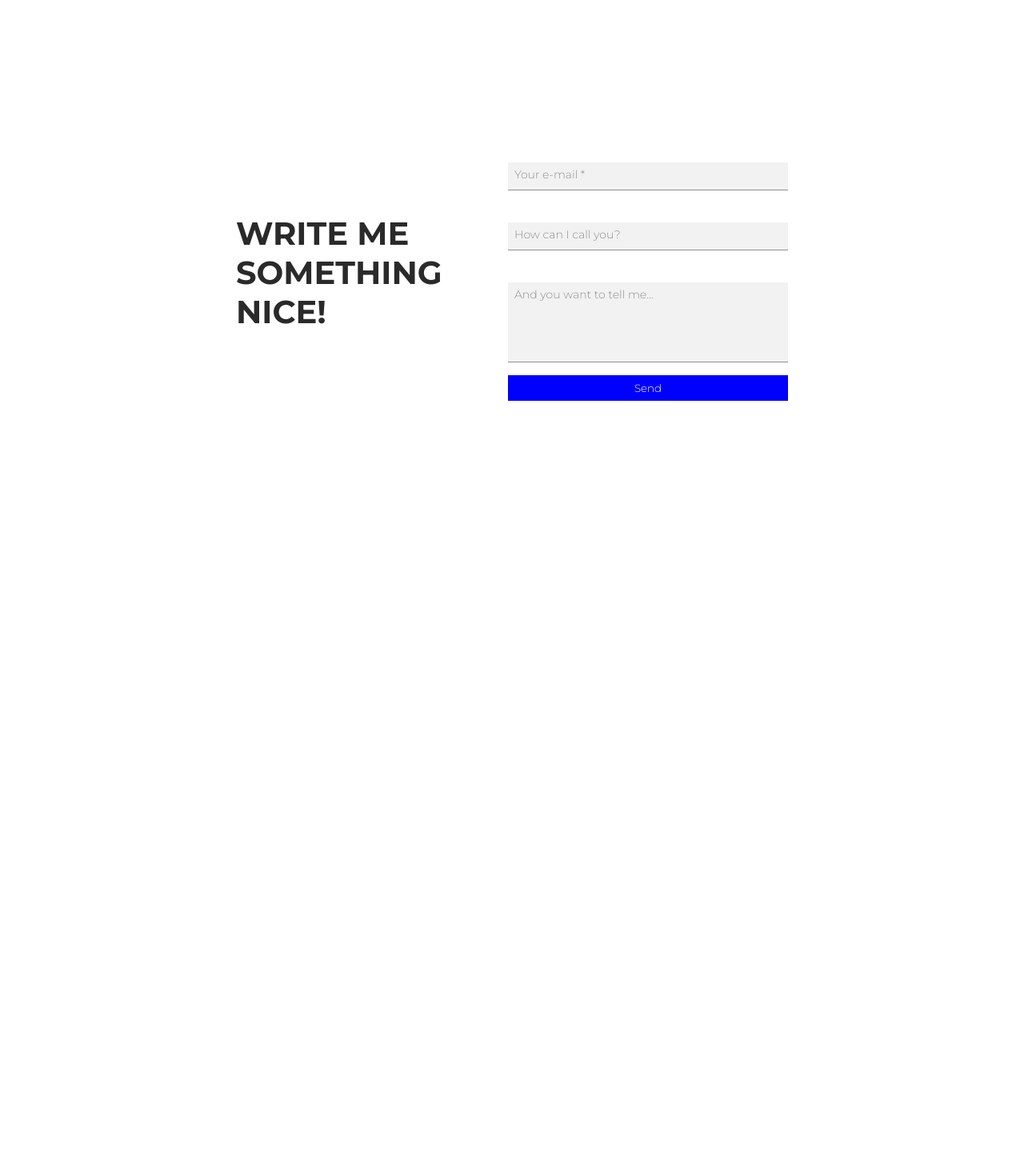
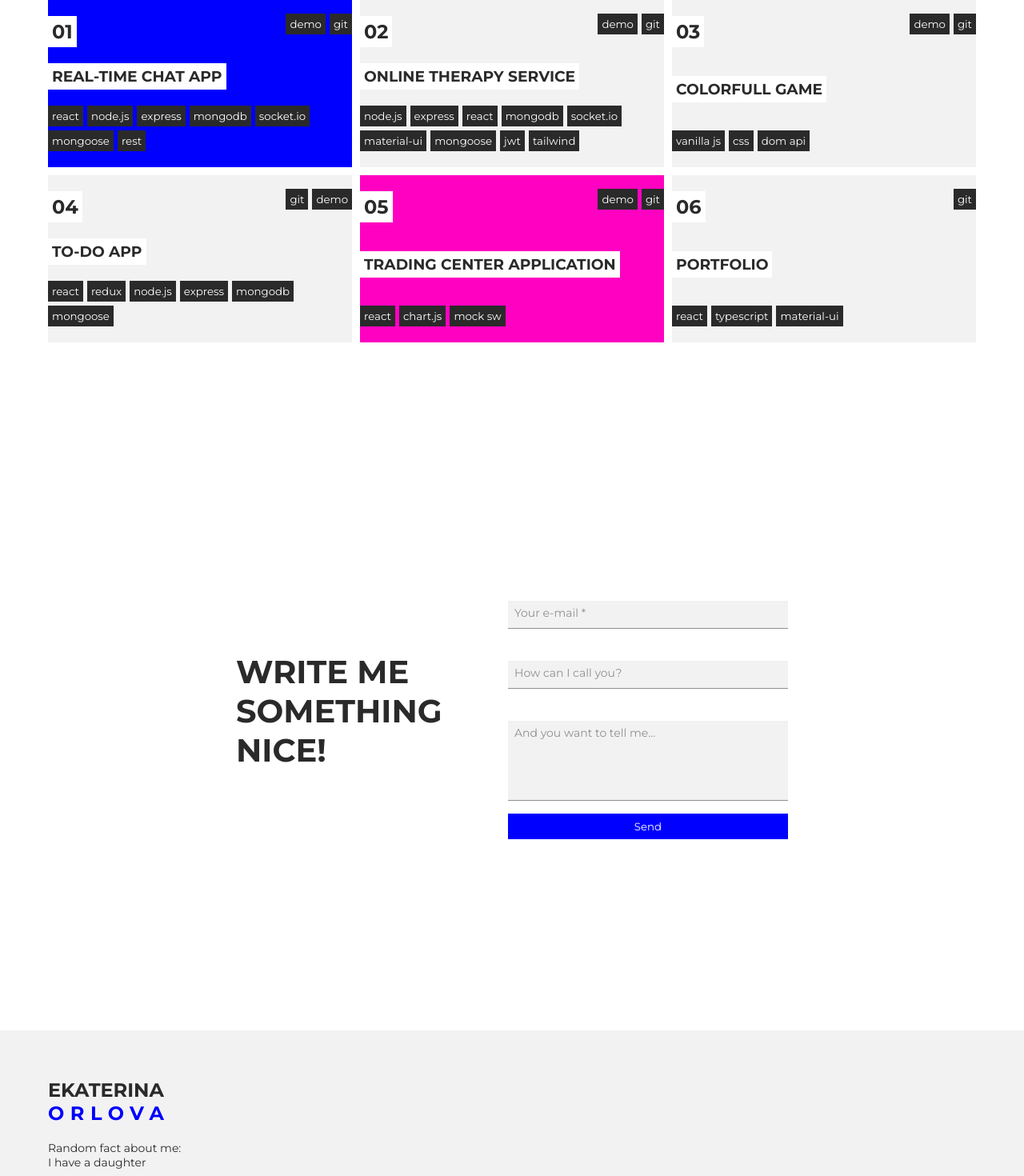
Before and after one commit to emlevina/portfolio, a React (Create React App) app: page / in a window 1280 px wide. Shown: the part 860-2330 px from the top of the page at 80% size. Before the commit the page ends 1600 px from the top, so only its background shows below. Built offline with nearby package versions, Linux system fonts and the light colour scheme.

Commit message:
Added projects section

```diff
--- a/public/index.html
+++ b/public/index.html
@@ -3,12 +3,12 @@
 
 <head>
   <meta charset="utf-8" />
-  <link rel="icon" href="%PUBLIC_URL%/favicon.ico" id='favicon'/>
+  <link rel="icon" href="%PUBLIC_URL%/favicon.ico"/>
   <meta name="viewport" content="width=device-width, initial-scale=1" />
   <meta name="theme-color" content="#000000" />
   <link rel="preconnect" href="https://fonts.googleapis.com">
   <link rel="preconnect" href="https://fonts.gstatic.com" crossorigin>
-  <link href="https://fonts.googleapis.com/css2?family=Montserrat:wght@100;300;700&display=swap" rel="stylesheet">
+  <link href="https://fonts.googleapis.com/css2?family=Montserrat:wght@100;300;400;700&display=swap" rel="stylesheet">
 
   <meta name="description" content="Web site created using create-react-app" />
   <link rel="apple-touch-icon" href="%PUBLIC_URL%/logo192.png" />
--- a/src/App.css
+++ b/src/App.css
@@ -26,6 +26,7 @@
 body {
     font-family: 'Montserrat', sans-serif;
     font-size: 16rem;
+    font-weight: normal;
     background-color: var(--color-white);
 }
 
@@ -47,4 +48,11 @@ h1,
 h2,
 h3 {
     text-transform: uppercase;
+    font-weight: 900;
 }
+
+footer {
+    padding: 60rem;
+    color: var(--color-gray);
+    background-color: var(--color-light-gray);
+}
--- a/src/App.tsx
+++ b/src/App.tsx
@@ -4,13 +4,17 @@ import Cover from './components/Cover';
 import { ThemeContext } from './context/ThemeContext';
 import { useContext } from 'react'
 import Form from './components/Form';
+import Projects from './components/Projects';
+import Footer from './components/Footer';
 
 function App() {
   const { theme } = useContext(ThemeContext);
   return (
     <div className={`${theme}`}>
       <Cover />
+      <Projects />
       <Form />
+      <Footer />
     </div>
   );
 }
--- /dev/null
+++ b/src/components/Footer.tsx
@@ -0,0 +1,26 @@
+import React from 'react';
+import styles from './footer.module.css'
+
+const Footer = () => {
+    const facts = [
+        'I live in Haifa',
+        'I love singing songs from cartoons',
+        'I have a daughter'
+    ]
+
+    const randomFact = facts[facts.length * Math.random() | 0]
+    return (
+        <footer>
+            <div className={styles.left}>
+                <h2>Ekaterina<br /><span className={styles.textAccent}>Orlova</span></h2>
+                <p>Random fact about me:<br /> {randomFact}</p>
+            </div>
+            <div className={styles.right}>
+
+            </div>
+
+        </footer>
+    );
+};
+
+export default Footer;
--- /dev/null
+++ b/src/components/Projects.tsx
@@ -0,0 +1,40 @@
+import React from 'react';
+import { projectsData, ProjectType } from './projectsData';
+import styles from './projects.module.css'
+
+type Props = {
+    project: ProjectType,
+    children?: React.ReactNode
+}
+
+const Tag = ({ tag }: { tag: string }) => {
+    return <small className={styles.tag}>{tag}</small>
+}
+
+const ProjectCard: React.FC<Props> = ({ project }) => {
+    return (
+        <div className={[styles.card, styles[project.background]].join(' ')}>
+            <div className={styles.cardBody}>
+                <div className={styles.cardHeader}>
+                    <h2>{`0${project.id}`}</h2>
+                    <div className={styles.tags}>
+                        {project.links.map((link, i) => <a href={link.url} target="_blank" rel="noreferrer noopener" key={i}><Tag tag={link.name}/></a>)}
+                    </div>
+                </div>
+                <h3>{project.title}</h3>
+                <p className={styles.desc}>{project.desc}</p>
+                <div className={styles.tags}>{project.tags.map((tag, i) => <Tag tag={tag} key={i} />)}</div>
+            </div>
+        </div>
+    )
+}
+
+const Projects = () => {
+    return (
+        <section className={styles.fullscreen}>
+            <div className={styles.gallery}>{projectsData.map(prj => <ProjectCard project={prj} key={prj.id} />)}</div>
+        </section>
+    );
+};
+
+export default Projects;
--- a/src/components/ThemeSwitcher.tsx
+++ b/src/components/ThemeSwitcher.tsx
@@ -26,7 +26,9 @@ const ThemeSwitcher: React.FC<Props> = (): JSX.Element => {
           onChange={toggleTheme}
           size="small"
           inputProps={{ 'aria-label': 'controlled' }}
+
         />}
+        style={{ fontWeight: 100 }}
         label="dark mode"
         labelPlacement="end"
       />
--- a/src/components/cover.module.css
+++ b/src/components/cover.module.css
@@ -33,6 +33,7 @@
 
 .list {
     list-style: none;
+    font-weight: 300;
     display: flex;
     gap: 20rem;
     flex-wrap: wrap;
--- /dev/null
+++ b/src/components/footer.module.css
@@ -0,0 +1,16 @@
+.left {
+    display: flex;
+    flex-direction: column;
+    gap: 20rem;
+    max-width: 200rem;
+}
+
+.left p {
+    font-size: 14rem;
+}
+
+.textAccent {
+    letter-spacing: 0.315em;
+    color: var(--color-blue);
+    transition: color 0.3s ease;
+}
--- /dev/null
+++ b/src/components/projects.module.css
@@ -0,0 +1,114 @@
+.fullscreen {
+    min-height: min(500rem, 100vh);
+    padding: 60rem;
+    display: flex;
+    flex-direction: column;
+    /* justify-content: center; */
+    /* align-items: center; */
+    color: var(--color-gray);
+    background-color: var(--color-white);
+}
+
+.gallery {
+    display: flex;
+    justify-content: center;
+    flex-wrap: wrap;
+    gap: 10rem;
+}
+
+.card {
+    width: 300rem;
+    /* height: 350rem; */
+    flex-grow: 1;
+    max-width: 400rem;
+    /* padding: 30rem; */
+    overflow: hidden;
+    position: relative;
+    display: flex;
+}
+
+.card img {
+    /* position: absolute; */
+    /* z-index: -1; */
+    /* right: -10rem; */
+    top: 0;
+    width: 100%;
+    aspect-ratio: 1/1;
+    object-fit: cover;
+}
+
+.desc {
+    display: none;
+}
+
+.cardHeader {
+    width: 100%;
+    display: flex;
+    justify-content: space-between;
+}
+
+.cardBody {
+    z-index: 3;
+    width: 100%;
+    display: flex;
+    flex-direction: column;
+    align-items: flex-start;
+    gap: 20rem;
+    justify-content: space-between;
+    padding: 20rem 0;
+}
+
+.cardBody h2,
+.cardBody h3 {
+    padding: 5rem;
+    background: var(--color-white);
+}
+
+.tags {
+    display: flex;
+    flex-wrap: wrap;
+    gap: 5rem;
+    justify-content: flex-start;
+    text-transform: lowercase;
+}
+
+.links {
+    display: flex;
+    flex-wrap: wrap;
+    gap: 5rem;
+    /* justify-content: flex-start; */
+    text-transform: lowercase;
+}
+
+.link {
+    /* align-self: center; */
+    background: var(--color-gray);
+    color: var(--color-white);
+    padding: 5rem;
+    text-decoration: none;
+}
+
+.link:visited{
+    color: var(--color-white);
+}
+
+.tag {
+    background: var(--color-gray);
+    color: var(--color-white);
+    padding: 5rem;
+}
+
+.bg-blue {
+    background: var(--color-blue);
+    /* border: 1px solid var(--color-blue); */
+}
+
+.bg-pink {
+    background: var(--color-pink);
+    /* border: 1px solid var(--color-pink); */
+}
+
+.bg-grey {
+    background: var(--color-light-gray);
+    /* border: 1px solid var(--color-light-gray); */
+}
--- /dev/null
+++ b/src/components/projectsData.ts
@@ -0,0 +1,75 @@
+export const projectsData: ProjectType[] = [
+    {
+        id: '1',
+        title: 'Real-time Chat App',
+        tags: ['react', 'node.js', 'express', 'mongodb', 'socket.io', 'mongoose', 'REST'],
+        links: [
+            { name: 'demo', url: 'https://chat-app-w22c.onrender.com/' },
+            { name: 'git', url: '' }
+        ],
+        desc: 'Project description blabla. Project description blabla. Project description blabla.',
+        img: 'project1',
+        background: 'bg-blue'
+    },
+    {
+        id: '2',
+        title: 'Online Therapy Service',
+        tags: ['node.js', 'express', 'react', 'mongodb', 'socket.io', 'Material-UI', 'mongoose', 'jwt', 'tailwind'],
+        links: [
+            { name: 'demo', url: 'https://online-therapy-service.onrender.com/' },
+            { name: 'git', url: 'https://github.com/emlevina/online-therapy-service' }
+        ],
+        desc: 'Project description blabla. Project description blabla. Project description blabla.',
+        img: 'project2',
+        background: 'bg-grey'
+    },
+    {
+        id: '3',
+        title: 'Colorfull game',
+        tags: ['vanilla js', 'css', 'DOM API'],
+        links: [{ name: 'demo', url: 'https://emlevina.github.io/Hakathone1/' }, { name: 'git', url: 'https://github.com/emlevina/Hakathone1' }],
+        desc: 'Project description blabla. Project description blabla. Project description blabla.',
+        img: 'project2',
+        background: 'bg-grey'
+    },
+    {
+        id: '4',
+        title: 'To-do App',
+        tags: ['react', 'redux', 'node.js', 'express', 'mongodb', 'mongoose'],
+        links: [{ name: 'git', url: 'https://github.com/emlevina/she-codes-todo' }, {
+            name: 'demo',
+            url: 'https://emlevina.github.io/she-codes-todo/'
+        }],
+        desc: 'Project description blabla. Project description blabla. Project description blabla.',
+        img: 'project2',
+        background: 'bg-grey'
+    },
+    {
+        id: '5',
+        title: 'Trading center application',
+        tags: ['react', 'chart.js', 'mock sw'],
+        links: [{ name: 'demo', url: 'https://emlevina.github.io/shecodes-final/' }, { name: 'git', url: 'https://github.com/emlevina/shecodes-final' }],
+        desc: 'Project description blabla. Project description blabla. Project description blabla.',
+        img: 'project2',
+        background: 'bg-pink'
+    },
+    {
+        id: '6',
+        title: 'Portfolio',
+        tags: ['react', 'typescript', 'Material-UI'],
+        links: [{ name: 'git', url: '' }],
+        desc: 'Project description blabla. Project description blabla. Project description blabla.',
+        img: 'project2',
+        background: 'bg-grey'
+    },
+]
+
+export type ProjectType = {
+    id: string,
+    title: String,
+    tags: string[],
+    links: { name: string; url: string; }[],
+    desc: String,
+    img: string,
+    background: string
+}
```
Also changed, not shown: src/img/project1.png (added), src/img/project2.png (added).
